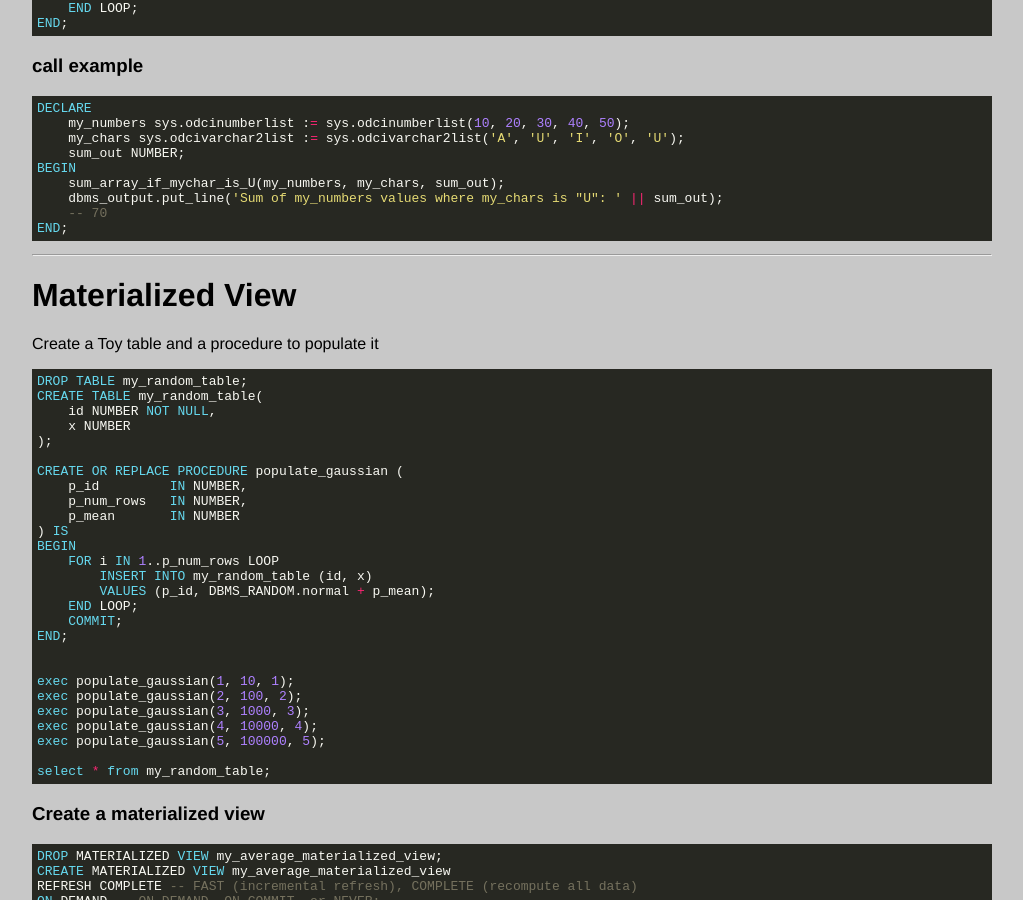
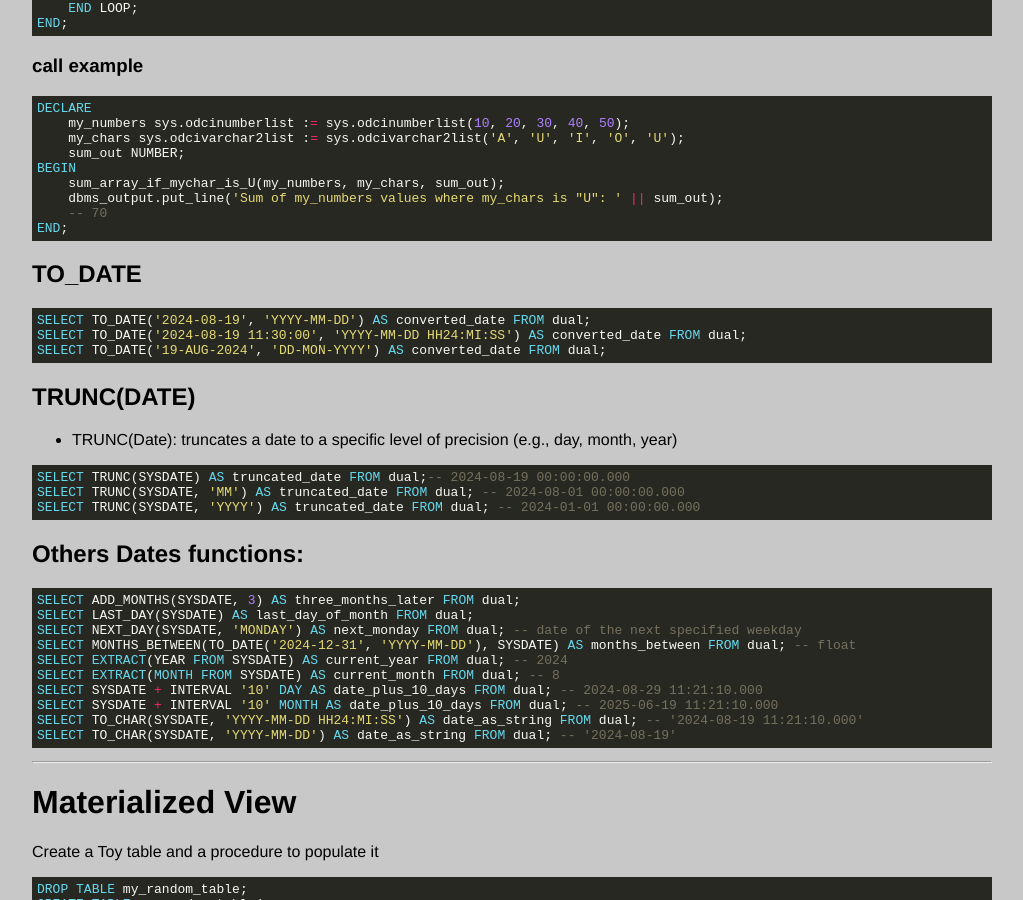
Before and after one commit to CarlosPena00/carlospena00.github.io, a Jekyll site: the page built from _posts/2022-12-24-sql-oracle-tldr.md, in a window 1280 px wide and 900 px high, scrolled down 5610 px. Shown: the whole window, without its empty margins (128-1151 px from the left). Built offline with Jekyll 4.4.1, drawn with Linux system fonts in a browser that asks for light colours.

Commit message:
blog: Add functions to use with DATE types in Oracle

````diff
--- a/_posts/2022-12-24-sql-oracle-tldr.md
+++ b/_posts/2022-12-24-sql-oracle-tldr.md
@@ -303,6 +303,40 @@ BEGIN
 END;
 ```
 
+## TO_DATE
+
+```sql
+SELECT TO_DATE('2024-08-19', 'YYYY-MM-DD') AS converted_date FROM dual;
+SELECT TO_DATE('2024-08-19 11:30:00', 'YYYY-MM-DD HH24:MI:SS') AS converted_date FROM dual;
+SELECT TO_DATE('19-AUG-2024', 'DD-MON-YYYY') AS converted_date FROM dual;
+```
+
+## TRUNC(DATE)
+
+- TRUNC(Date): truncates a date to a specific level of precision (e.g., day, month, year)
+
+```sql
+SELECT TRUNC(SYSDATE) AS truncated_date FROM dual;-- 2024-08-19 00:00:00.000
+SELECT TRUNC(SYSDATE, 'MM') AS truncated_date FROM dual; -- 2024-08-01 00:00:00.000
+SELECT TRUNC(SYSDATE, 'YYYY') AS truncated_date FROM dual; -- 2024-01-01 00:00:00.000
+```
+
+## Others Dates functions:
+
+```sql
+SELECT ADD_MONTHS(SYSDATE, 3) AS three_months_later FROM dual;
+SELECT LAST_DAY(SYSDATE) AS last_day_of_month FROM dual;
+SELECT NEXT_DAY(SYSDATE, 'MONDAY') AS next_monday FROM dual; -- date of the next specified weekday
+SELECT MONTHS_BETWEEN(TO_DATE('2024-12-31', 'YYYY-MM-DD'), SYSDATE) AS months_between FROM dual; -- float
+SELECT EXTRACT(YEAR FROM SYSDATE) AS current_year FROM dual; -- 2024
+SELECT EXTRACT(MONTH FROM SYSDATE) AS current_month FROM dual; -- 8
+SELECT SYSDATE + INTERVAL '10' DAY AS date_plus_10_days FROM dual; -- 2024-08-29 11:21:10.000
+SELECT SYSDATE + INTERVAL '10' MONTH AS date_plus_10_days FROM dual; -- 2025-06-19 11:21:10.000
+SELECT TO_CHAR(SYSDATE, 'YYYY-MM-DD HH24:MI:SS') AS date_as_string FROM dual; -- '2024-08-19 11:21:10.000'
+SELECT TO_CHAR(SYSDATE, 'YYYY-MM-DD') AS date_as_string FROM dual; -- '2024-08-19'
+```
+
+
 ---
 
 # Materialized View
````
